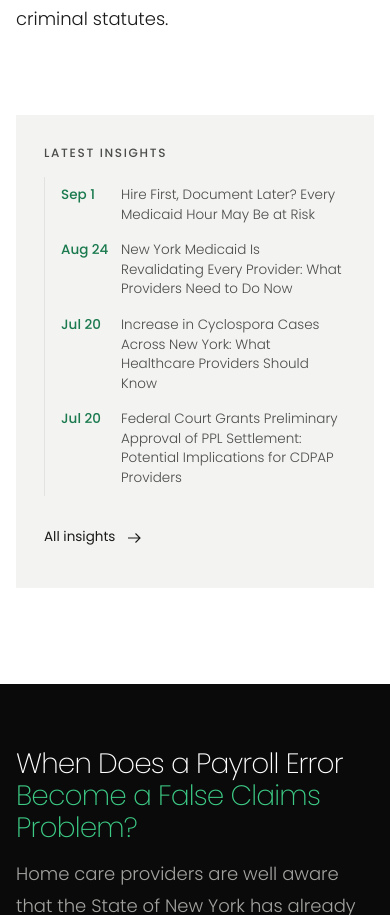
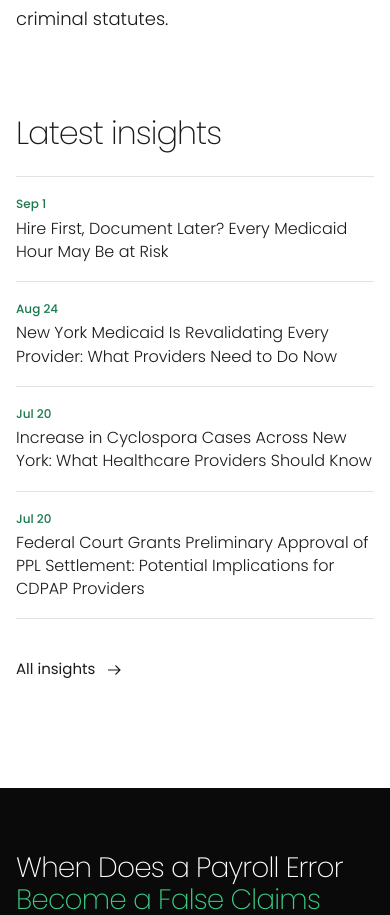
Before and after one commit to adilasadovic-fl/poricanin-law-v3, a plain HTML site: page article.html in a window 390 px wide. Shown: the part 3505-4420 px from the top of the page. Drawn offline with Linux system fonts and the light colour scheme.

Commit message:
Article rail: plain heading and stacked links when it moves below the article
Co-Authored-By: adila.sadovic <adila.sadovic@gmail.com>

```diff
--- a/article.html
+++ b/article.html
@@ -13,7 +13,7 @@
 <link rel="preconnect" href="https://fonts.googleapis.com">
 <link rel="preconnect" href="https://fonts.gstatic.com" crossorigin>
 <link href="https://fonts.googleapis.com/css2?family=Poppins:wght@200;300;400;500;600&display=swap" rel="stylesheet">
-<link rel="stylesheet" href="src/styles.css?v=ed8a8f05">
+<link rel="stylesheet" href="src/styles.css?v=76ba338f">
 <script>document.documentElement.classList.add('js');setTimeout(function(){if(!window.__site)document.documentElement.classList.remove('js')},3000)</script>
 <script src="src/site.js?v=c93816a4" defer></script>
 </head>
--- a/src/styles.css
+++ b/src/styles.css
@@ -1197,7 +1197,16 @@ html.sched-lock{overflow:hidden}
 @media (max-width:1100px){
   .art-layout{grid-template-columns:minmax(0,840px)}
   .art-layout-gap{display:none}
-  .art-rail{position:static;order:2;margin:0 0 clamp(56px,7vw,88px);padding:28px;background:var(--paper)}
+  .art-rail{position:static;order:2;margin:0 0 clamp(56px,7vw,88px)}
+  .art-rail .art-aside-h{font-size:12px;font-weight:500;letter-spacing:.16em;color:var(--text);margin-bottom:0}
+  .art-rail p.art-aside-h:only-of-type,.art-rail .art-rail-t{margin:16px 0 clamp(24px,3vw,36px);font-size:clamp(32px,3.4vw,50px);font-weight:200;letter-spacing:-.03em;line-height:1.15;text-transform:none;color:var(--text)}
+  .art-rail p.art-aside-h:only-of-type{margin-top:0}
+  .art-rail ol{border-left:0;border-bottom:1px solid var(--line)}
+  .art-rail .ch,.art-rail .ch.is-on{display:block;margin:0;padding:18px 0;border:0;border-top:1px solid var(--line);font-size:16px;color:var(--text)}
+  .art-rail .ch .ch-t{display:block;margin-bottom:4px;font-size:12px}
+  .art-rail a.ch:hover{border-top-color:var(--line)}
+  .art-rail a.ch:hover span:last-child{text-decoration:underline;text-underline-offset:3px}
+  .art-rail .link-arrow{margin-top:28px;font-size:15px}
   .art-top .art-rail{margin-top:clamp(40px,5vw,56px)}
 }
 @media (max-width:640px){
```
Also changed, not shown: about.html (+1 -1 lines), article-premium.html (+1 -1 lines), contact.html (+1 -1 lines), index.html (+1 -1 lines), insights.html (+1 -1 lines), podcast-episode.html (+1 -1 lines), practice-areas.html (+1 -1 lines), results.html (+1 -1 lines), sector-education.html (+1 -1 lines), sector-healthcare.html (+1 -1 lines), sector-home-care.html (+1 -1 lines), sector-hospitality.html (+1 -1 lines), sector-manufacturing.html (+1 -1 lines), sectors.html (+1 -1 lines).
